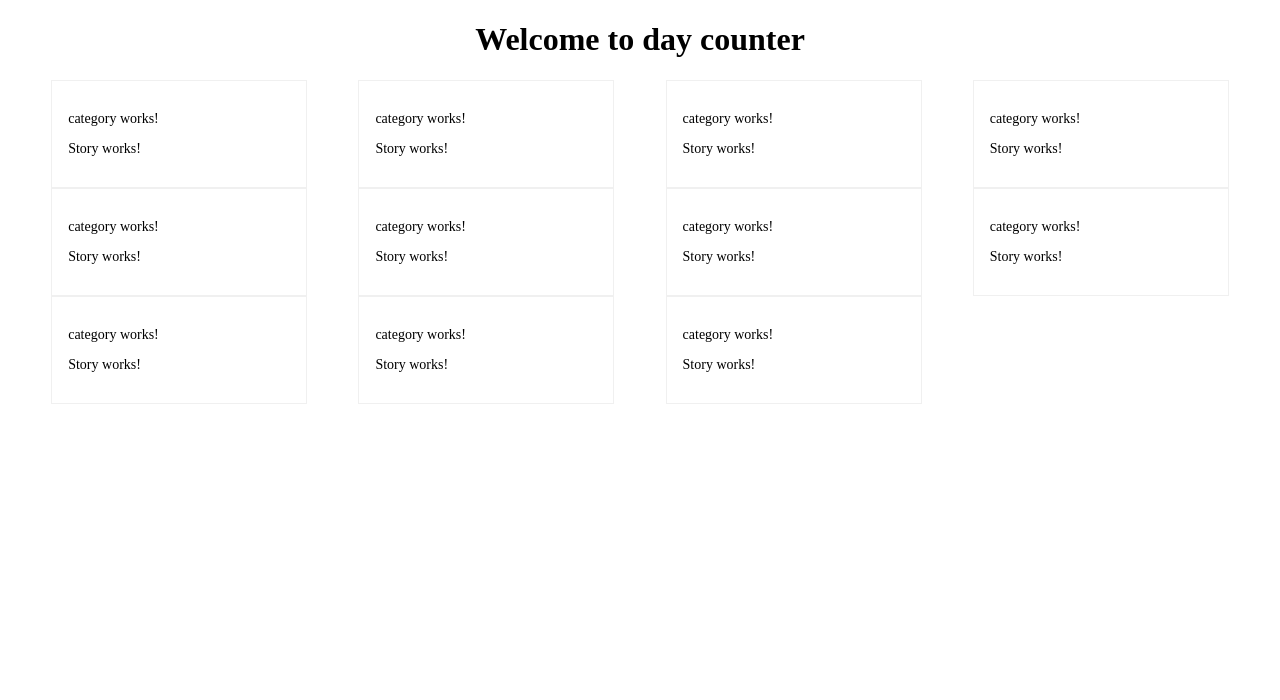
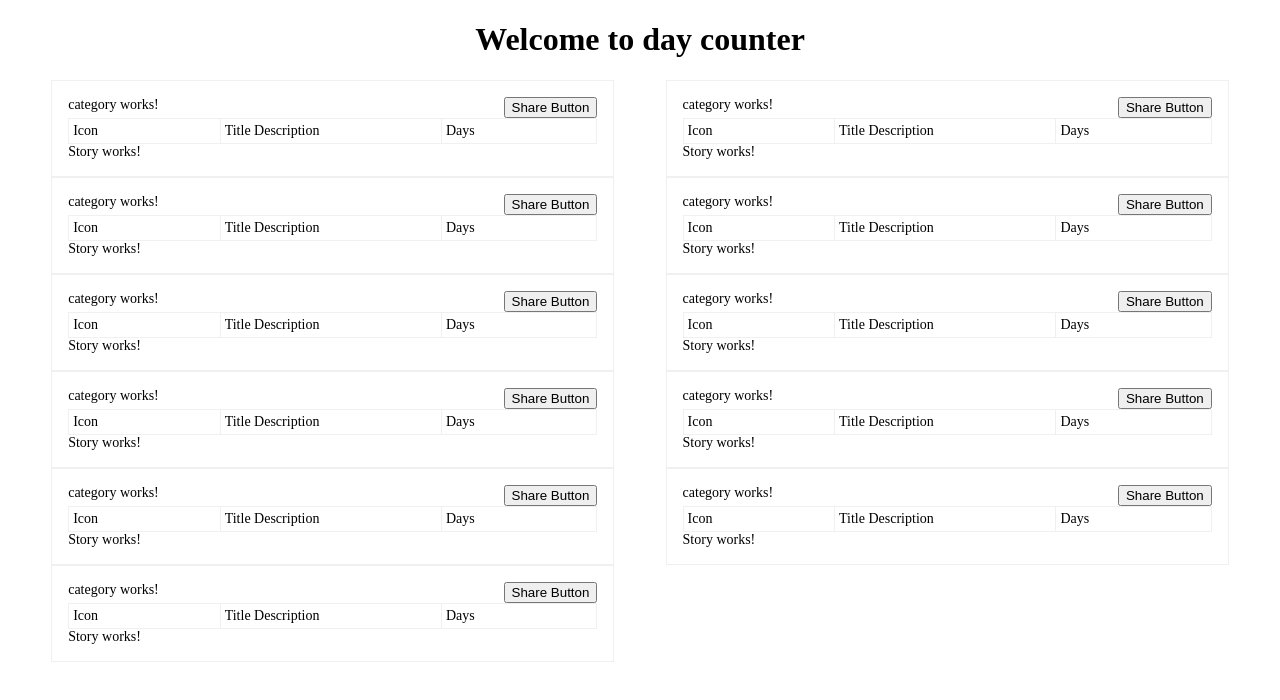
Before and after one commit to huntertran/day-counter, an Angular app: page / in a window 1280 px wide. Shown: the top 700 px of the page. Built offline with nearby package versions, Linux system fonts and the light colour scheme.

Commit message:
Category style

```diff
--- a/src/app/components/category/category.component.html
+++ b/src/app/components/category/category.component.html
@@ -1,6 +1,16 @@
 
 <div class="category-card">
-    <p>category works!</p>
+    <div class="flex-row">
+        <p style="flex: 1;">category works!</p>
+
+        <button>Share Button</button>
+    </div>
+
+    <div class="story-table-row-header">
+        <p class="story-table-row-header-item">Icon</p>
+        <p class="story-table-row-header-item">Title Description</p>
+        <p class="story-table-row-header-item">Days</p>
+    </div>
 
     <app-story></app-story>
 </div>
--- a/src/app/components/category/category.component.scss
+++ b/src/app/components/category/category.component.scss
@@ -3,21 +3,35 @@
 .category-card
 {
     border: 1px solid #f0f0f0;
+    box-sizing: border-box;
+    display: flex;
+    flex-direction: column;
     font-size: 14px;
     padding: 16px;
-    width: 20vw;
-    box-sizing: border-box;
+    width: 44vw;
 }
 
-@media screen and (max-width: 1200px) {
-    .category-card
+.story-table-row-header
+{
+    display: flex;
+    flex-direction: row;
+    border: 1px solid #f0f0f0;
+}
+
+.story-table-row-header-item
+{
+    flex-grow: 1;
+    border-right: 1px solid #f0f0f0;
+    padding: 4px;
+
+    &:last-child
     {
-        width: 28vw;
+        border: none;
     }
 }
 
 // Tablet
-@media screen and (max-width: 900px) {
+@media screen and (max-width: 1200) {
     .category-card
     {
         width: 44vw;
@@ -25,7 +39,7 @@
 }
 
 // Mobile
-@media screen and (max-width: 600px){
+@media screen and (max-width: 800px){
     .category-card
     {
         width: 92vw;
--- a/src/styles.scss
+++ b/src/styles.scss
@@ -1,6 +1,6 @@
 /* You can add global styles to this file, and also import other style files */
 
-body
+body, p
 {
     margin: 0;
 }
```
